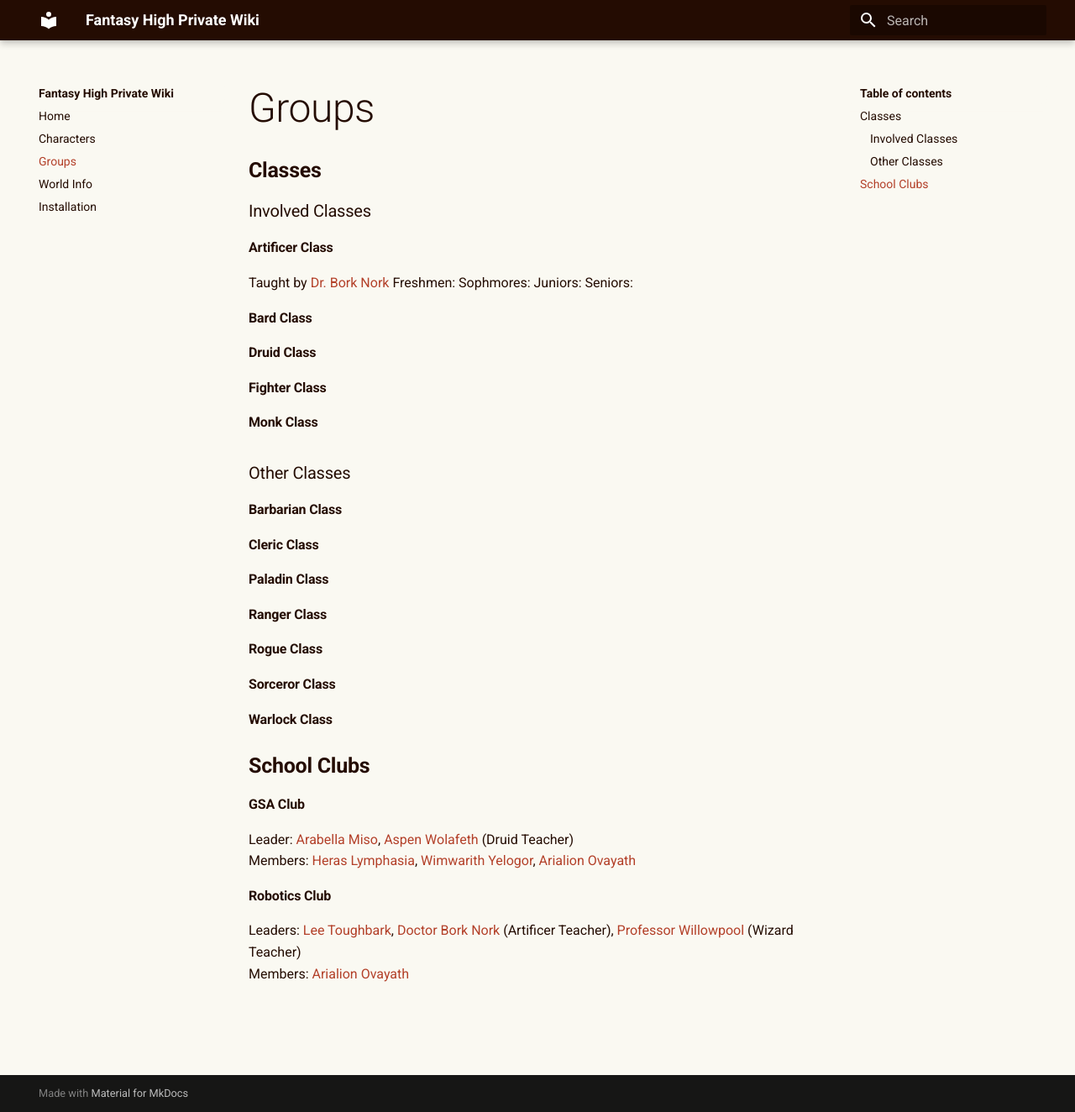
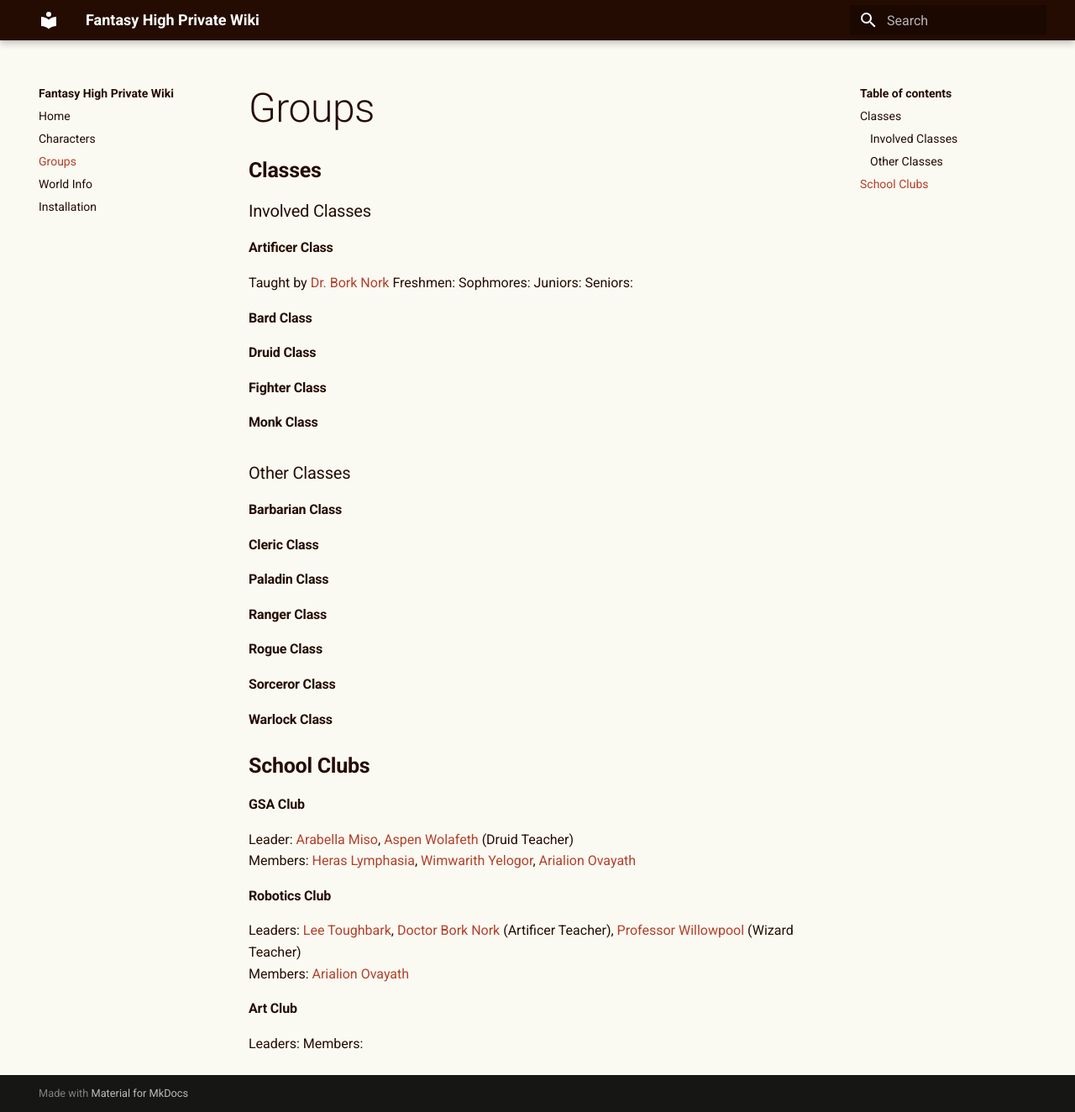
Before and after one commit to Aelyxiris/fantasyhigh, an MkDocs documentation site: the page built from docs/groups.md, in a window 1280 px wide and 1324 px high. Shown: the whole window at 84% size. Built offline with MkDocs 1.6.1 and Material for MkDocs 9.7.7, drawn with Linux system fonts in a browser that asks for light colours.

Commit message:
added art club

```diff
--- a/docs/groups.md
+++ b/docs/groups.md
@@ -38,3 +38,7 @@ Members: [Heras Lymphasia](characters.md/#heras-lymphasia), [Wimwarith Yelogor](
 #### Robotics Club
 Leaders: [Lee Toughbark](characters.md/#lee-toughbark), [Doctor Bork Nork](characters.md/#doctor-bork-nork-the-science-orc) (Artificer Teacher), [Professor Willowpool](characters.md/#professor-willowpool) (Wizard Teacher)
 Members: [Arialion Ovayath](characters.md/#arialion-ovayath-aria)
+
+#### Art Club
+Leaders:
+Members:
```
